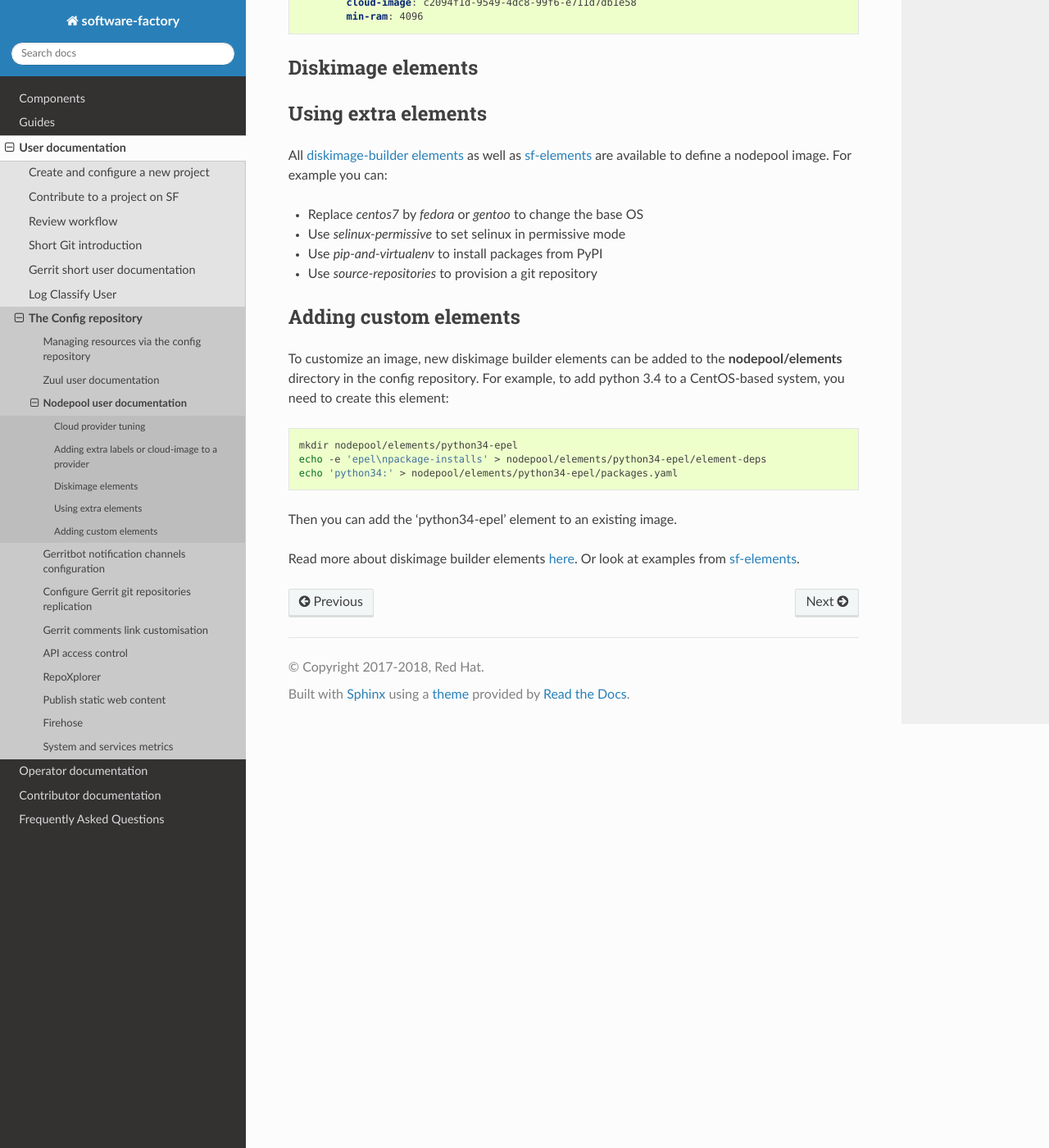
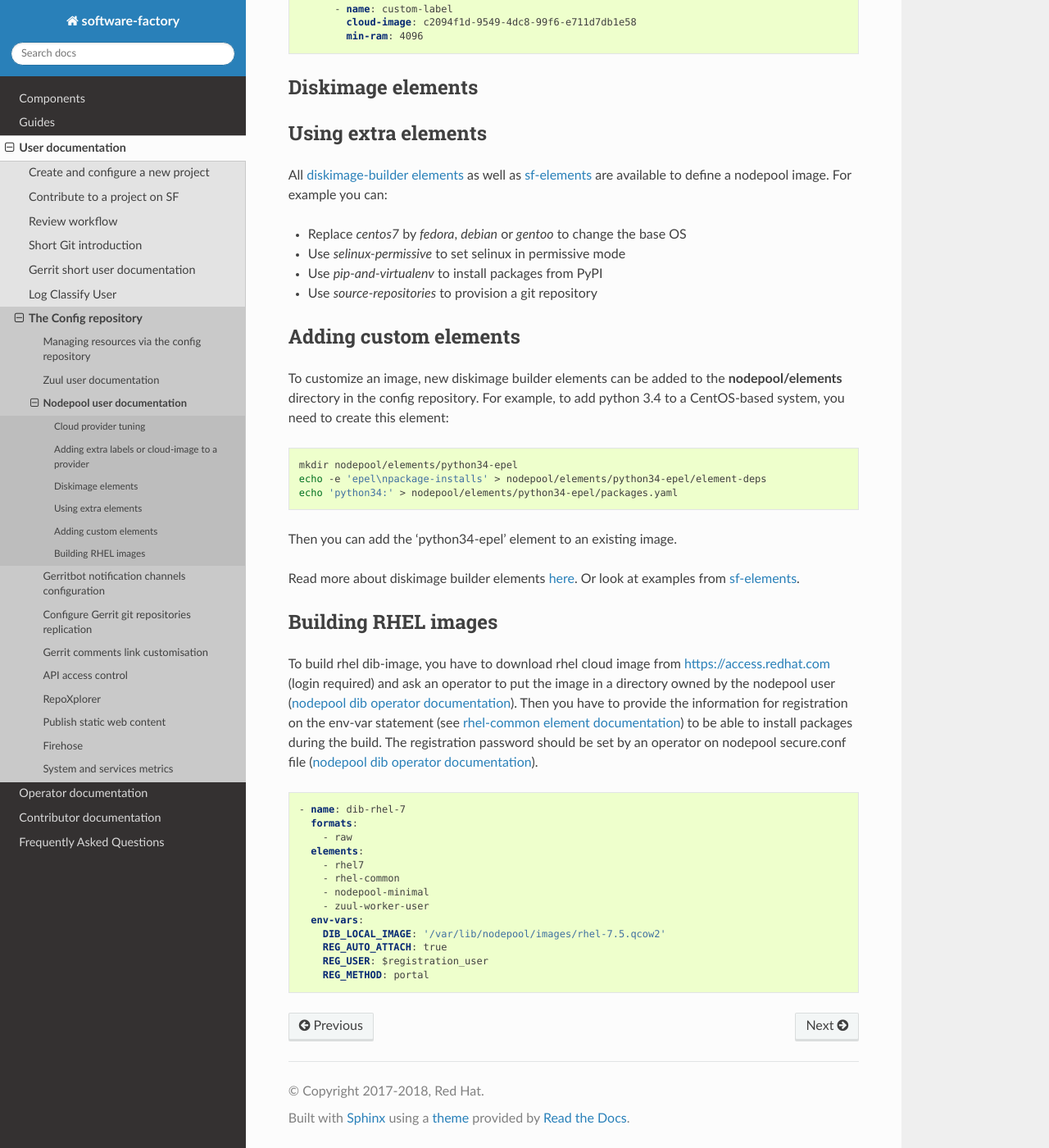
Before and after one commit to softwarefactory-project/sf-docs, a Sphinx documentation site: the page built from docs/user/nodepool_user.rst, in a window 1280 px wide and 1400 px high, scrolled down 1674 px. Shown: the whole window at 82% size. Built offline with Sphinx 7.4.7 and the Read the Docs theme 2.0.0, drawn with Linux system fonts in a browser that asks for light colours; some of the changed text lies outside the part shown.

Commit message:
nodepool-user: add rhel image build info
Change-Id: I47df43162462eac0c666335bc2eb56542a4dec30
Depends-On: https://softwarefactory-project.io/r/14566
TG-2159

```diff
--- a/docs/user/nodepool_user.rst
+++ b/docs/user/nodepool_user.rst
@@ -8,18 +8,16 @@
 
 .. _documentation: https://docs.openstack.org/infra/nodepool
 
-
 Nodepool user documentation
 ===========================
 
-Labels, providers and diskimage are defined in *config/nodepool/*.
-All the yaml files present in this directory are merged to create the final
-Nodepool configuration. It's recommended to create a file per provider or project
-so that it's easier to manage.
-
+Labels, providers and diskimage are defined in *config/nodepool/*. All the yaml
+files present in this directory are merged to create the final Nodepool
+configuration. It's recommended to create a file per provider or project so that
+it's easier to manage.
 
 Below is an example of a cloud provider configuration and an associated
-diskimage/label:
+diskimage/label based on CentOS:
 
 .. code-block:: yaml
 
@@ -29,7 +27,7 @@ diskimage/label:
       elements:
         - centos-minimal
         - nodepool-minimal
-        - sf-zuul-worker
+        - zuul-worker-user
 
   labels:
     - name: centos7
@@ -53,7 +51,6 @@ diskimage/label:
             - name: centos7
               min-ram: 1024
               diskimage: centos7
-
 
 Cloud provider tuning
 ---------------------
@@ -107,7 +104,7 @@ All `diskimage-builder elements <https://docs.openstack.org/developer/diskimage-
 as well as `sf-elements <https://softwarefactory-project.io/r/gitweb?p=software-factory/sf-elements.git;a=tree;f=elements>`_
 are available to define a nodepool image. For example you can:
 
-* Replace *centos7* by *fedora* or *gentoo* to change the base OS
+* Replace *centos7* by *fedora*, *debian* or *gentoo* to change the base OS
 * Use *selinux-permissive* to set selinux in permissive mode
 * Use *pip-and-virtualenv* to install packages from PyPI
 * Use *source-repositories* to provision a git repository
@@ -116,8 +113,9 @@ are available to define a nodepool image. For example you can:
 Adding custom elements
 ----------------------
 
-To customize an image, new diskimage builder elements can be added to the **nodepool/elements** directory in the config repository.
-For example, to add python 3.4 to a CentOS-based system, you need to create this element:
+To customize an image, new diskimage builder elements can be added to the
+**nodepool/elements** directory in the config repository. For example, to add
+python 3.4 to a CentOS-based system, you need to create this element:
 
 .. code-block:: bash
 
@@ -130,3 +128,35 @@ Then you can add the 'python34-epel' element to an existing image.
 
 Read more about diskimage builder elements `here <https://docs.openstack.org/developer/diskimage-builder/developer/developing_elements.html>`_.
 Or look at examples from `sf-elements <https://softwarefactory-project.io/r/gitweb?p=software-factory/sf-elements.git;a=tree;f=elements>`_.
+
+.. _nodepool-user-rhel:
+
+Building RHEL images
+--------------------
+
+To build rhel dib-image, you have to download rhel cloud image from
+https://access.redhat.com (login required) and ask an operator to put the image
+in a directory owned by the nodepool user (:ref:`nodepool dib operator
+documentation <nodepool-operator-dib>`). Then you have to provide the
+information for registration on the env-var statement (see `rhel-common element
+documentation
+<https://git.openstack.org/cgit/openstack/diskimage-builder/tree/diskimage_builder/elements/rhel-common/README.rst>`_)
+to be able to install packages during the build. The registration password
+should be set by an operator on nodepool secure.conf file (:ref:`nodepool dib
+operator documentation <nodepool-operator-password>`).
+
+.. code-block:: yaml
+
+  - name: dib-rhel-7
+    formats:
+      - raw
+    elements:
+      - rhel7
+      - rhel-common
+      - nodepool-minimal
+      - zuul-worker-user
+    env-vars:
+      DIB_LOCAL_IMAGE: '/var/lib/nodepool/images/rhel-7.5.qcow2'
+      REG_AUTO_ATTACH: true
+      REG_USER: $registration_user
+      REG_METHOD: portal
```
Also changed, not shown: docs/operator/nodepool_operator.rst (+26 -0 lines).
